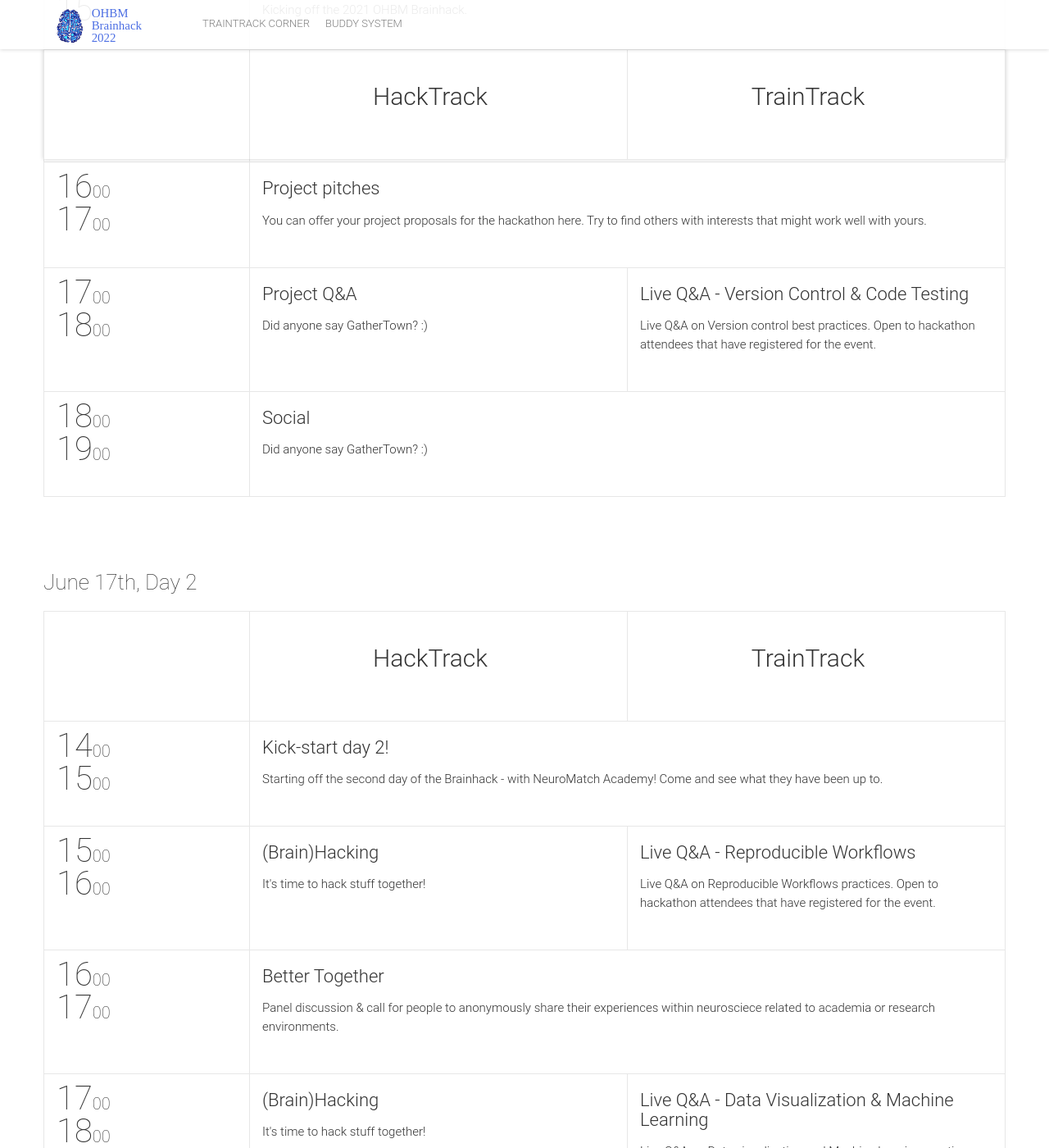
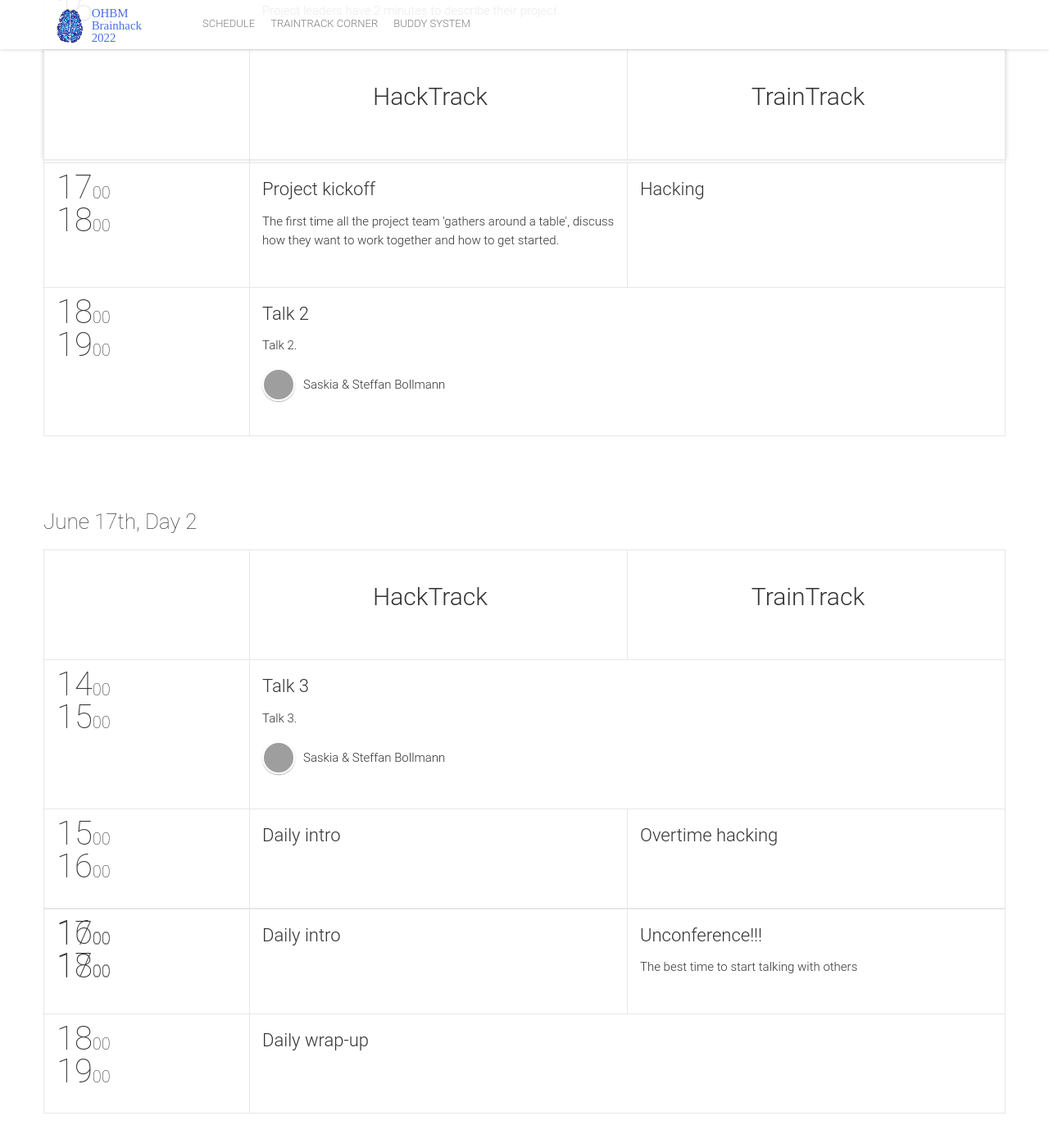
Before and after one commit to ohbm/hackathon2022, a Jekyll site: the page built from schedule/americas.html, in a window 1280 px wide and 1400 px high, scrolled down 772 px. Shown: the whole window at 82% size. Built offline with Jekyll 4.4.1, drawn with Linux system fonts in a browser that asks for light colours; nearby versions of some CDN libraries; some of the changed text lies outside the part shown; grey boxes are pictures that could not be loaded.

Commit message:
Draft the schedule

```diff
--- a/_config.yml
+++ b/_config.yml
@@ -44,7 +44,7 @@ c4sponsorsUrl: ""
 navigationLinks:
 #  - {permalink: "/", text: "Home"}
  # - {permalink: "/#about/", text: "About"}
-#  - {permalink: "/schedule", text: "Schedule"}
+ - {permalink: "/schedule", text: "Schedule"}
 #  - {permalink: "/hacktrack", text: "HackTrack"}
  - {permalink: "/traintrack/", text: "TrainTrack Corner"}
  # - {permalink: "/logistics", text: "Logistics"}
--- a/_data/_sessions.yml
+++ b/_data/_sessions.yml
@@ -37,27 +37,37 @@
 -
   id: 000
   type: social
-  title: "Coffee / Breakfast / Lunch"
+  title: "Lunch"
   place: "Breakout room"
-  description: "Join if you feel like"
+  description: "Mandatory lunch time."
+
 -
   id: 001
   type: social
-  title: "Social / Coffee / Food break"
-  place: "Breakout room"
-  description: "The best time to start talking with others"
+  title: "Registeration"
+  place: "Queen Margret Union"
+  description: "Get your name badge!"
+
 -
   id: 002
   type: social
-  title: "Social / Coffee / Food break + Unconference !!!"
-  place: "Crowdcast"
+  title: "Unconference !!!"
+  place: "Queen Margret Union"
   description: "The best time to start talking with others"
+
 -
   id: 003
   type: social
-  title: "Live discussions"
-  place: "Breakout room"
-  description: "The best time to start talking with others"
+  title: "Coffee break"
+  place: "Queen Margret Union"
+  description: "Dropping payload."
+
+-
+  id: 003
+  type: social
+  title: "Open bar"
+  place: "Queen Margret Union"
+  description: "Catch up with your friends. Meet new people!"
 
 # Intro, wrap up, project pitches
 
@@ -65,10 +75,11 @@
   id: 1010
   type: hacktrack
   title: "Welcome"
-  place: "Crowdcast"
-  description: "Welcoming ceremony for the APAC hub"
+  place: "Queen Margret Union"
+  description: "Welcoming ceremony for Glasgow event."
   links:
     presentation: #https://osf.io/
+
 -
   id: 1011
   type: hacktrack
@@ -77,6 +88,7 @@
   description: "Welcoming ceremony for the EMEA hub"
   links:
     presentation: #https://osf.io/
+
 -
   id: 1012
   type: hacktrack
@@ -85,12 +97,14 @@
   description: "Welcoming ceremony for the Americas hub"
   links:
     presentation: #https://osf.io/
+
 -
   id: 102
   type: hacktrack
-  title: "Project Pitches"
-  place: "Crowdcast"
+  title: "Project Pitches & mingling"
+  place: "Queen Margret Union"
   description: "Project leaders have 2 minutes to describe their project."
+
 -
   id: 103
   type: hacktrack
@@ -98,6 +112,7 @@
   place: "Crowdcast"
   description: "All the attendees can go and meet the project leaders in their video breakout room
   to talk with them about the project."
+
 -
   id: 104
   type: hacktrack
@@ -105,24 +120,34 @@
   place: "Crowdcast"
   description: "The first time all the project team 'gathers around a table', discuss how they want
   to work together and how to get started."
+
 -
   id: 105
   type: hacktrack
   title: "Daily intro and presentation of the Traintrack"
   place: "Crowdcast"
   description: ""
+
 -
   id: 106
   type: hacktrack
   title: "Daily wrap-up"
   place: "Crowdcast"
   description: ""
+
 -
   id: 107
   type: hacktrack
   title: "Final wrap-up"
   place: "Crowdcast"
   description: "We all get together to hear what was accomplished in the past 3 days."
+
+-
+  id: 108
+  type: hacktrack
+  title: "Closing remarks"
+  place: "Crowdcast"
+  description: "Say goodbey to Brainhack. See you at OHBM."
 
 # Hacking... More hacking
 -
@@ -131,7 +156,6 @@
   title: "Hacking"
   place: "Home"
   description: "Don't say 'hackathon' but say 'hack at home'"
-
 
 # Traintrack...
 -
--- a/_data/sessions.yml
+++ b/_data/sessions.yml
@@ -35,99 +35,188 @@
 # 000 Breaks, socials and that sort of things
 
 -
-  id: 101
+  id: 000
+  type: social
+  title: "Lunch"
+  place: "Breakout room"
+  description: "Mandatory lunch time."
+
+-
+  id: 001
+  type: social
+  title: "Registeration"
+  place: "Queen Margret Union"
+  description: "Get your name badge!"
+
+-
+  id: 002
+  type: social
+  title: "Morning mingling"
+  place: "Queen Margret Union"
+  description: "Slowly move to the venue."
+
+-
+  id: 003
+  type: social
+  title: "Coffee break"
+  place: "Queen Margret Union"
+  description: "Dropping payload."
+
+-
+  id: 004
+  type: social
+  title: "Open bar"
+  place: "Queen Margret Union"
+  description: "Catch up with your friends. Meet new people!"
+
+# Intro, wrap up, project pitches
+
+-
+  id: 1010
   type: hacktrack
-  title: "Kick-start day 1!"
-  place: "Live stage"
-  description: "Kicking off the 2021 OHBM Brainhack."
+  title: "Welcome"
+  place: "Queen Margret Union"
+  description: "Welcoming ceremony for Glasgow event."
+  links:
+    presentation: #https://osf.io/
+
+-
+  id: 1011
+  type: hacktrack
+  title: "Welcome"
+  place: "Crowdcast"
+  description: "Welcoming ceremony for the EMEA hub"
+  links:
+    presentation: #https://osf.io/
+
+-
+  id: 1012
+  type: hacktrack
+  title: "Welcome"
+  place: "Crowdcast"
+  description: "Welcoming ceremony for the Americas hub"
+  links:
+    presentation: #https://osf.io/
+
 -
   id: 102
   type: hacktrack
-  title: "Battery-included Brainhack with QMENTA!"
-  place: "Live stage"
-  description: "A discussion of the QMENTA platform and how attendees can freely use their resources for their hackathon projects"
+  title: "Project Pitches & mingling"
+  place: "Queen Margret Union"
+  description: "Project leaders have 2 minutes to describe their project."
+
 -
   id: 103
   type: hacktrack
-  title: "Project pitches"
-  place: "Live stage"
-  description: "You can offer your project proposals for the hackathon here. Try to find others with interests that might work well with yours."
+  title: "Daily intro"
+  place: "Queen Margret Union"
+  description: "Let's check-in,"
+
 -
   id: 104
   type: hacktrack
-  title: "Project Q&A"
-  place: "GatherTown"
-  description: "Did anyone say GatherTown? :)"
+  title: "Project kickoff"
+  place: "Crowdcast"
+  description: "The first time all the project team 'gathers around a table', discuss how they want
+  to work together and how to get started."
+
 -
   id: 105
   type: hacktrack
-  title: "(Brain)Hacking"
-  place: "Hacking Projects"
-  description: "It's time to hack stuff together!"
+  title: "Daily intro"
+  place: "Crowdcast"
+  description: ""
+
 -
   id: 106
   type: hacktrack
-  title: "OpenMic Session for Projects!"
-  place: "Live stage"
-  description: "Hackathon attendees step up to the mic to discuss thoughts on their projects."
+  title: "Daily wrap-up"
+  place: "Crowdcast"
+  description: ""
+
 -
   id: 107
   type: hacktrack
-  title: "Project presentations"
-  place: "Live stage"
-  description: "Brainhack attendees present the results of their projects to the rest of the group."
+  title: "Final wrap-up"
+  place: "Crowdcast"
+  description: "We all get together to hear what was accomplished in the past 3 days."
+
+-
+  id: 108
+  type: hacktrack
+  title: "Closing remarks"
+  place: "Crowdcast"
+  description: "Say goodbey to Brainhack. See you at OHBM."
+
+# Hacking... More hacking
 -
   id: 201
-  type: traintrack
-  title: "Live Q&A - Version Control & Code Testing"
-  place: "Live stage"
-  description: "Live Q&A on Version control best practices. Open to hackathon attendees that have registered for the event."
+  type: hacktrack
+  title: "Hacking"
+  place: "Queen Margret Union"
+  description: ""
+
 -
   id: 202
-  type: traintrack
-  title: "Live Q&A - Reproducible Workflows"
-  place: "Live stage"
-  description: "Live Q&A on Reproducible Workflows practices. Open to hackathon attendees that have registered for the event."
+  type: hacktrack
+  title: "Overtime hacking"
+  place: "Queen Margret Union"
+  description: ""
+
 -
   id: 203
+  type: hacktrack
+  title: "Unconference!!!"
+  place: "Queen Margret Union"
+  description: "The best time to start talking with others"
+
+# Talks
+
+# Traintrack...
+-
+  id: 300
   type: traintrack
-  title: "Live Q&A - Data Visualization & Machine Learning"
-  place: "Live stage"
-  description: "Live Q&A on Data visualization and Machine learning practices. Open to hackathon attendees that have registered for the event."
--
-  id: 204
-  type: traintrack
-  title: "Live Q&A - Community Building"
-  place: "Live stage"
-  description: "Live Q&A on Community Building. Open to hackathon attendees that have registered for the event."
--
-  id: 205
-  type: traintrack
-  title: "BrainArt Session"
-  place: "Live stage"
-  description: "Presentation and discussions of creating art with the brain. Led by the OHBM BrainArt SIG."
+  title: "Talk 1"
+  place: "APAC: zoom ; EMEA / Americas: Crowdcast"
+  description: >
+    Talk 1.
+  long_description: >
+    TBA.
+  links:
+  speakers: [saskia_steffan_bollmann] # from speakers.yml
+
 -
   id: 301
-  type: social
-  title: "Social"
-  place: "GatherTown"
-  description: "Did anyone say GatherTown? :)"
+  type: traintrack
+  title: "Talk 2"
+  place: "APAC: zoom ; EMEA / Americas: Crowdcast"
+  description: >
+    Talk 2.
+  long_description: >
+    TBA.
+  links:
+  speakers: [saskia_steffan_bollmann] # from speakers.yml
+
 -
   id: 302
-  type: social
-  title: "Kick-start day 2!"
-  place: "Live stage"
-  description: "Starting off the second day of the Brainhack - with NeuroMatch Academy! Come and see what they have been up to."
+  type: traintrack
+  title: "Talk 3"
+  place: "APAC: zoom ; EMEA / Americas: Crowdcast"
+  description: >
+    Talk 3.
+  long_description: >
+    TBA.
+  links:
+  speakers: [saskia_steffan_bollmann] # from speakers.yml
+
 -
   id: 303
-  type: social
-  title: "Kick-start day 3!"
-  place: "Live stage"
-  description: "Starting off the final day of the Brainhack - with CNeuroMod! Come and see what they have been up to."
-
--
-  id: 304
-  type: social
-  title: "Better Together"
-  place: "Live stage"
-  description: "Panel discussion & call for people to anonymously share their experiences within neurosciece related to academia or research environments."
+  type: traintrack
+  title: "Talk 4"
+  place: "APAC: zoom ; EMEA / Americas: Crowdcast"
+  description: >
+    Talk 4.
+  long_description: >
+    TBA.
+  links:
+  speakers: [saskia_steffan_bollmann] # from speakers.yml
--- a/schedule.html
+++ b/schedule.html
@@ -21,20 +21,11 @@ https://unsplash.com/s/photos/schedule?utm_source=unsplash&utm_medium=referral&u
 
 <section class="schedule-landing">
     <div class="content-wrapper" style="margin: 0 2em;">
-        <div style="text-align: justify;">
-                <h6>
-                    The schedule for this year was prepared to balance accessible times across the world and
-                    occasions for inter-continental collaborations, this is why we structured the event in two
-                    time-slots. We had a bit of fun with the names: as the day literally starts in eastern Asia and
-                    Oceania, we called <b>Rising sun</b> the time slot covering from 1AM UTC to 6AM UTC; for the western world, we settled for daytime in the Atlantic Ocean, and we called
-                    <b>Atlantis</b> the time slot covering from 2PM UTC to 7PM UTC.
-                    <br><br>
-                </h6>
-        </div>
-        <p>Select your time slot</p>
+        <p>Select your Hub</p>
         <ul>
-            <li><a href="./rising-sun"><b>Rising Sun</b><br>1AM-6AM UTC</a><br><img src="../img/logistics/timeslot_1.svg" alt=""></li>
-          <li><a href="./atlantis"><b>Atlantis</b><br>2PM-7PM UTC</a><br><img src="../img/logistics/timeslot_2.svg" alt=""></li>
+          <li><a href="./apac">Asia<br>Pacific</a><br><img src="./img/logistics/map_1.svg" alt=""></li>
+          <li><a href="./emea">Europe<br>Middle East<br>Africa</a><br><img src="./img/logistics/map_2.svg" alt=""></li>
+          <li><a href="./americas">Americas</a><br><img src="./img/logistics/map_3.svg" alt=""></li>
         </ul>
 	</div>
 </section>
--- a/schedule/atlantis.html
+++ b/schedule/americas.html
@@ -1,9 +1,9 @@
 ---
 layout: default
-title: Schedule for the time slot Atlantis
-permalink: /schedule/atlantis
+title: Schedule for Americas Hub
+permalink: /schedule/americas
 image: schedule.jpg
-schedule: atlantis
+schedule: americas
 ---
 
 {% include top-section.html %}
--- a/schedule/rising-sun.html
+++ b/schedule/apac.html
@@ -1,9 +1,9 @@
 ---
 layout: default
-title: Schedule for the time slot Rising Sun
-permalink: /schedule/rising-sun
+title: Schedule for Asia / Pacific Hub
+permalink: /schedule/apac
 image: schedule.jpg
-schedule: rising-sun
+schedule: apac
 ---
 
 {% include top-section.html %}
```
Also changed, not shown: _data/schedules/emea copy.yml (added, +121 -0 lines), _data/schedules/emea.yml (added, +146 -0 lines), schedule/emea.html (added, +11 -0 lines), _data/schedules/americas.yml (renamed from _data/schedules/atlantis.yml), _data/schedules/apac.yml (renamed from _data/schedules/rising-sun.yml).
